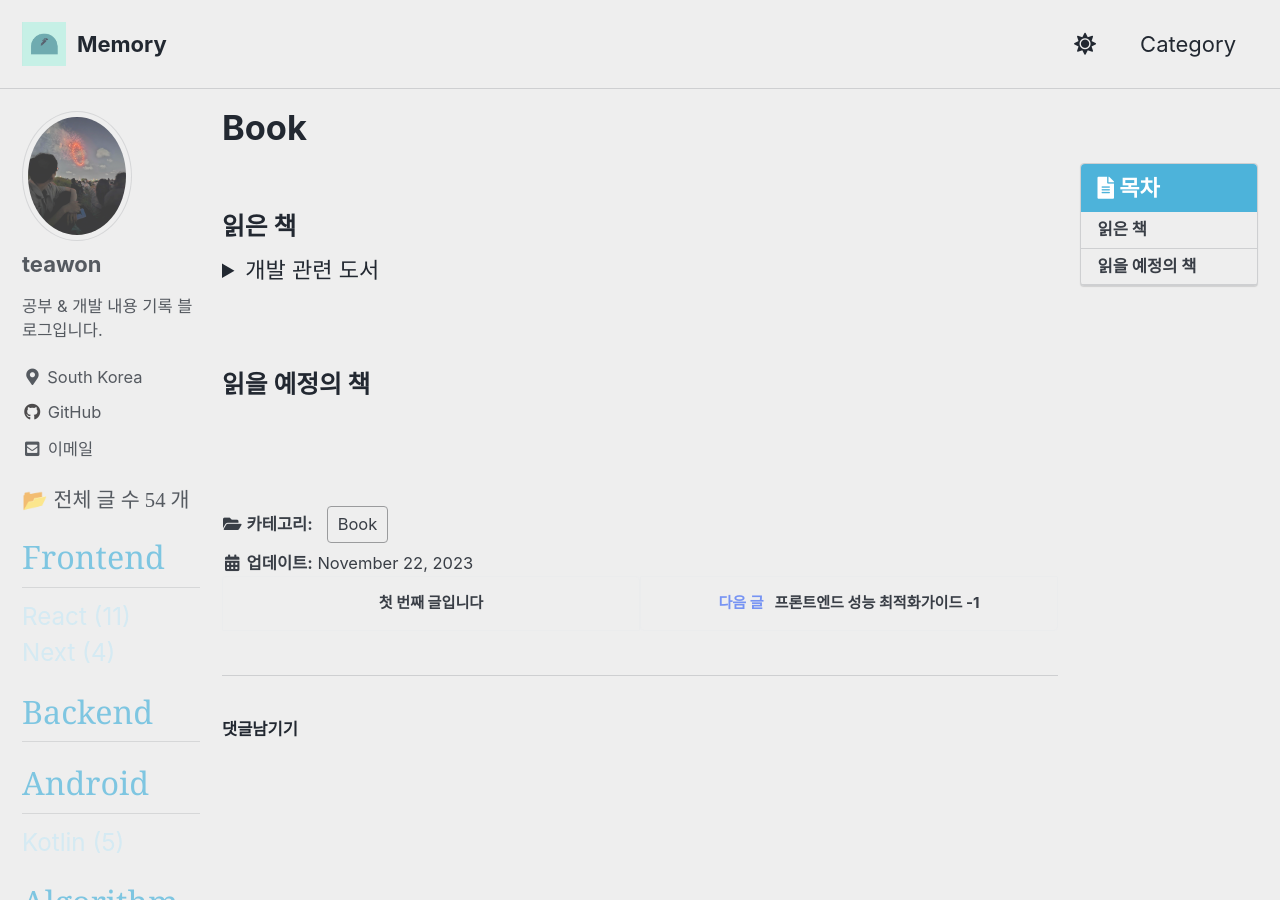
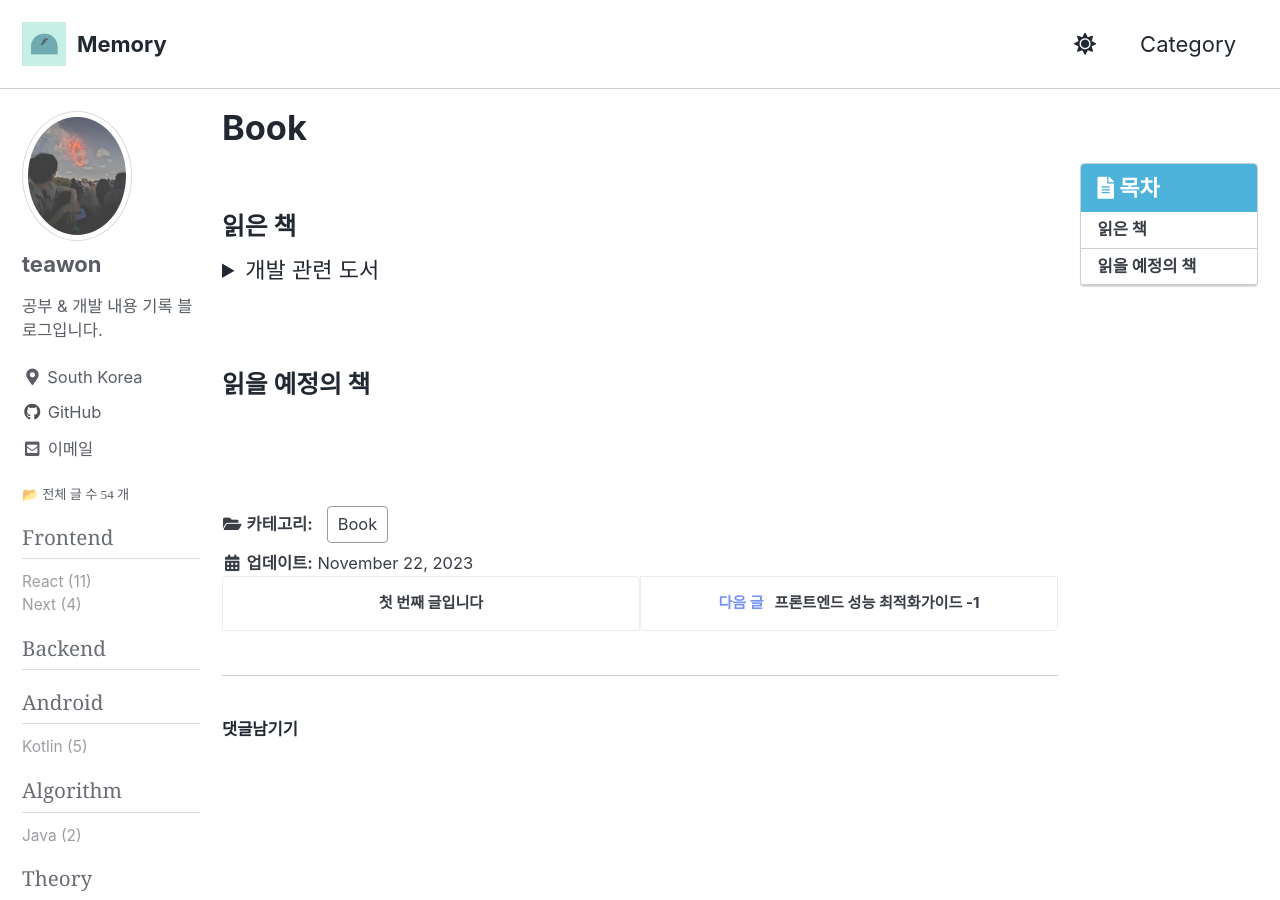
Before and after one commit to teawon/teawon.github.io, a Jekyll site: the page built from _posts/Book/2023-01-01-bookList.md, in a window 1280 px wide and 900 px high. Built offline with Jekyll 4.4.1, drawn with Linux system fonts in a browser that asks for light colours; cached includes are drawn as plain includes; comment, search, counter and statistics services are not loaded.

Commit message:
fix : 카테고리 크기 및 색 수정

```diff
--- a/_sass/minimal-mistakes/_navigation.scss
+++ b/_sass/minimal-mistakes/_navigation.scss
@@ -460,7 +460,7 @@
 
 .nav__list .nav__items {
   margin: 0;
-  font-size: 1.25rem;
+  font-size: 0.8rem;
   font-family: $sans-serif;
 
   img {
@@ -475,7 +475,7 @@
   a {
     color: inherit;
     font-size: $type-size-3;
-    color: mix(#fff, $primary-color, 80%);
+    color: mix(#fff, $info-color, 40%);
 
     &:hover {
       text-decoration: underline;
@@ -531,7 +531,7 @@
   padding: 0.25rem 0;
   font-size: $type-size-3;
   font-family: $serif;
-  color: mix(#fff, $primary-color, 35%);
+  color: mix(#fff, $info-color, 10%);
   border-bottom: 1px solid $border-color;
 }
 
--- a/_sass/minimal-mistakes/skins/_air.scss
+++ b/_sass/minimal-mistakes/skins/_air.scss
@@ -3,7 +3,7 @@
    ========================================================================== */
 
 /* Colors */
-$background-color: #eeeeee !default;
+$background-color: #ffffff !default;
 $text-color: #222831 !default;
 $muted-text-color: #393e46 !default;
 $primary-color: #0092ca !default;
@@ -14,6 +14,8 @@ $masthead-link-color: $text-color !default;
 $masthead-link-color-hover: $text-color !default;
 $navicon-link-color-hover: mix(#fff, $text-color, 80%) !default;
 
+$info-color: $text-color;
+
 .page__footer {
   color: #fff !important; // override
 }
--- a/_sass/minimal-mistakes/skins/_dark.scss
+++ b/_sass/minimal-mistakes/skins/_dark.scss
@@ -18,10 +18,12 @@ $masthead-link-color: $text-color !default;
 $masthead-link-color-hover: mix(#000, $text-color, 20%) !default;
 $navicon-link-color-hover: mix(#000, $background-color, 30%) !default;
 
+$info-color: $primary-color;
+
 .author__urls.social-icons i,
 .author__urls.social-icons .svg-inline--fa,
 .page__footer-follow .social-icons i,
-.page__footer-follow .social-icons .svg-inline--fa  {
+.page__footer-follow .social-icons .svg-inline--fa {
   color: inherit;
 }
 
```
